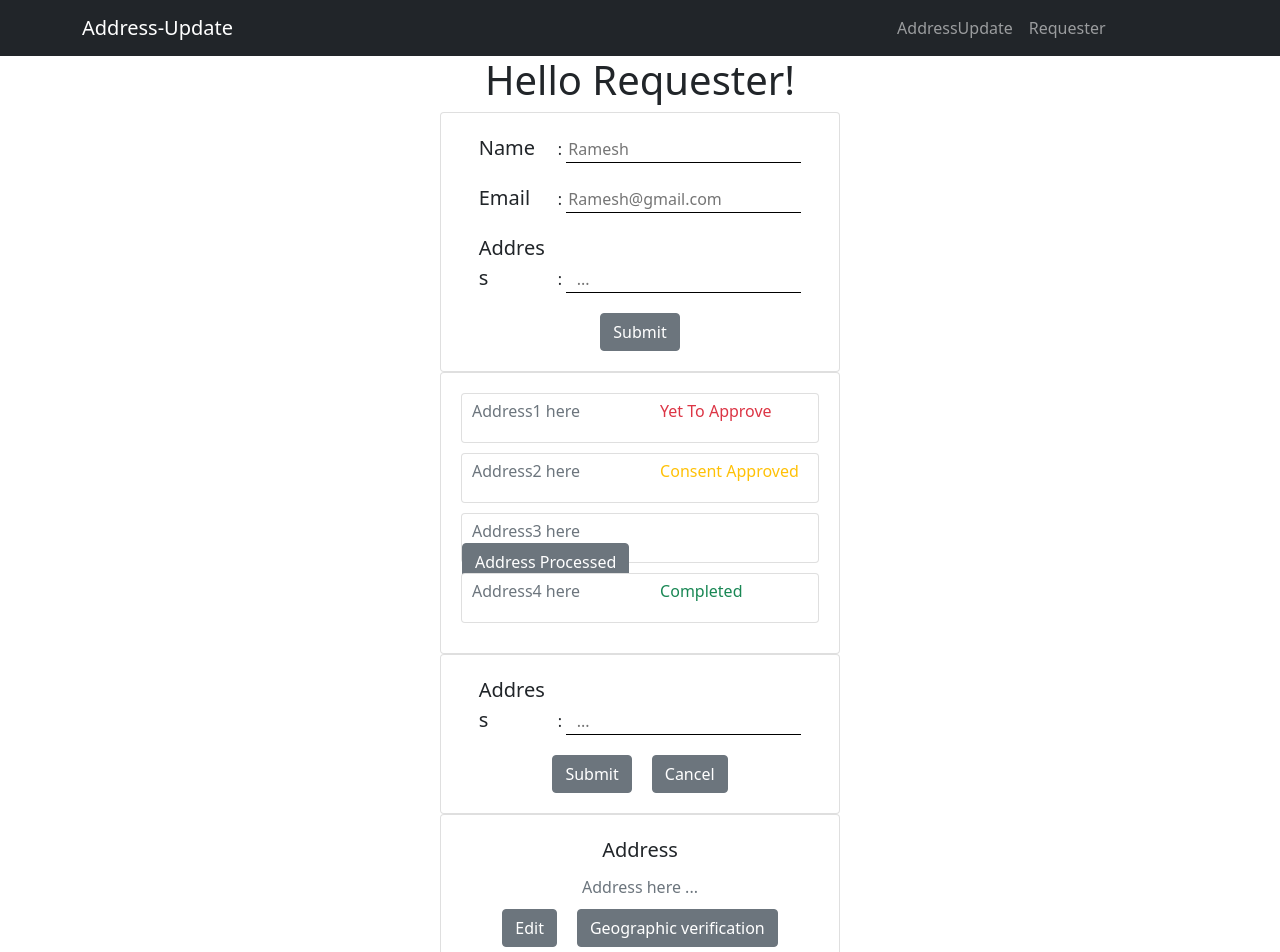
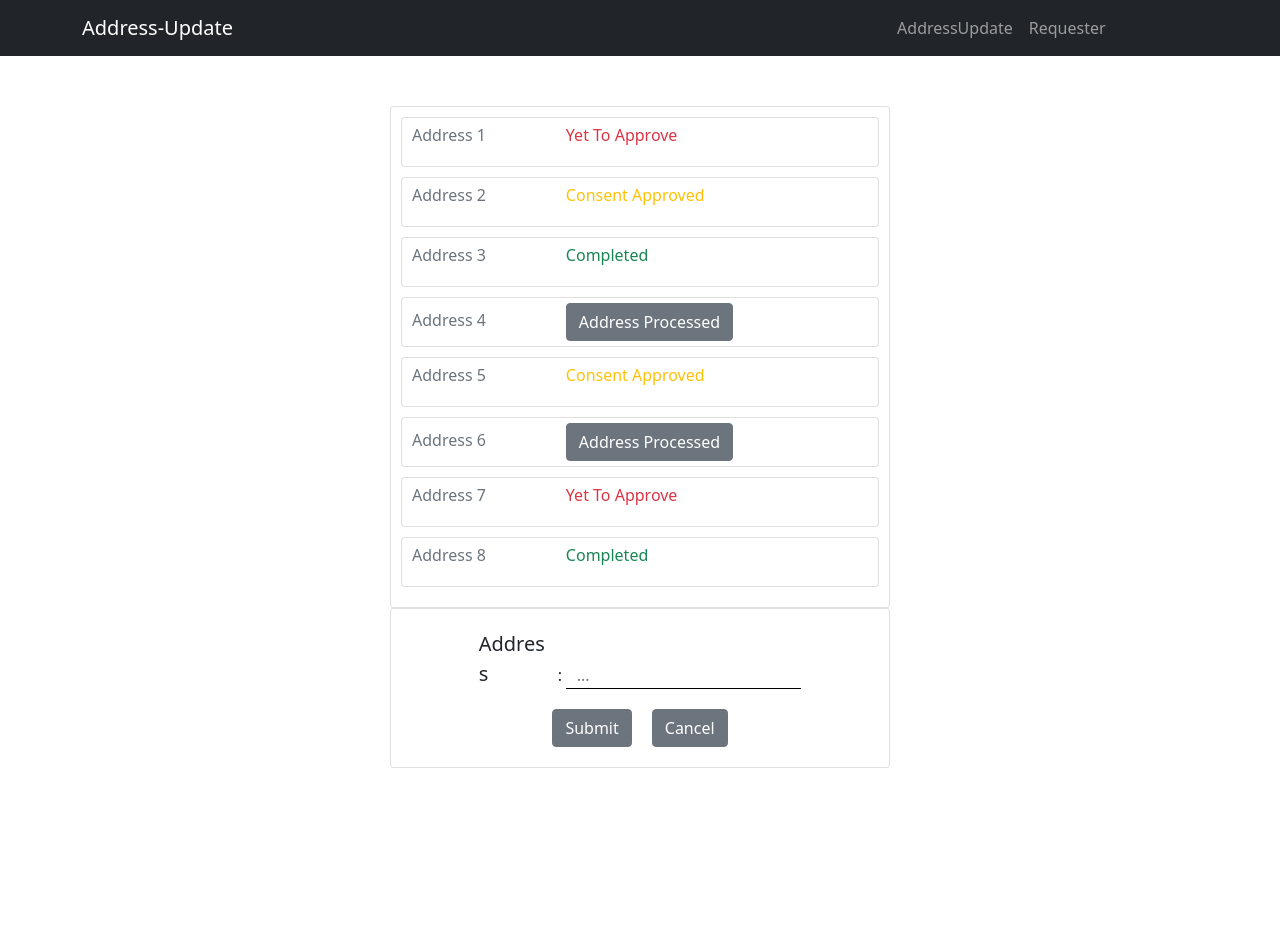
Before and after one commit to gaurikapoplai21/front-end-aadhar, a React (Create React App) app in the folder address-update/: page / in a window 1280 px wide. Shown: the top 952 px of the page. After the commit the page ends 800 px from the top, so only its background shows below. Built offline with nearby package versions, Linux system fonts and the light colour scheme.

Commit message:
almost done

```diff
--- a/address-update/src/components/Navbar.js
+++ b/address-update/src/components/Navbar.js
@@ -43,7 +43,24 @@ class LoginNavbar extends Component {
 class GenericNavbar extends Component {
   constructor(props) {
     super(props);
+    this.state = {
+      addressupdate: false,
+    };
   }
+
+  addressupdate = () => {
+    this.props.addrupdtcallback();
+    this.setState({ addressupdate: true });
+  };
+
+  status = () => {
+    this.props.statuscallback();
+    this.setState({ addressupdate: false });
+  };
+
+  enable = () => {
+    !this.state.addressupdate ? this.addressupdate() : this.status();
+  };
 
   render() {
     const logintype = this.props.logintype;
@@ -55,7 +72,9 @@ class GenericNavbar extends Component {
           <Navbar.Collapse id="responsive-navbar-nav">
             <Nav style={{ "margin-left": "50vw" }}>
               {logintype === "Requester" ? (
-                <Nav.Link>AddressUpdate</Nav.Link>
+                <Nav.Link onClick={this.enable}>
+                  {!this.state.addressupdate ? "AddressUpdate" : "Status"}
+                </Nav.Link>
               ) : (
                 <div />
               )}
--- a/address-update/src/components/Requester/AddressEditForm.js
+++ b/address-update/src/components/Requester/AddressEditForm.js
@@ -37,7 +37,7 @@ class AddressEditForm extends Component {
   render() {
     const box = {
       margin: "auto",
-      width: "400px",
+      width: "500px",
       padding: "20px",
     };
 
--- a/address-update/src/components/Requester/AddressEntryForm.js
+++ b/address-update/src/components/Requester/AddressEntryForm.js
@@ -1,6 +1,13 @@
 import React, { Component } from "react";
 
 class AddressEntryForm extends Component {
+  constructor(props) {
+    super(props);
+    // this.state = {
+    //   addressedit: false,
+    // };
+  }
+
   EntryInputRow({ name, placeholder, pattern }) {
     const topic = {
       display: "inline-block",
@@ -55,7 +62,13 @@ class AddressEntryForm extends Component {
             pattern=""
           />
           <this.EntryInputRow name="Address" placeholder="  ..." pattern=".+" />
-          <button type="submit" className="btn btn-secondary">
+          <button
+            type="submit"
+            className="btn btn-secondary"
+            onClick={() => {
+              this.props.addresseditcallback();
+            }}
+          >
             Submit
           </button>
         </form>
--- a/address-update/src/components/Requester/AddressVerification.js
+++ b/address-update/src/components/Requester/AddressVerification.js
@@ -1,35 +1,39 @@
 import React, { Component } from "react";
 
 class AddressVerification extends Component {
+  constructor(props) {
+    super(props);
+  }
+
   render() {
     const box = {
       margin: "auto",
-      width: "400px",
+      width: "500px",
       padding: "20px",
     };
 
     return (
       <div className="card" style={box}>
-        <form autoComplete="off">
-          <div style={{ fontSize: 20, marginBottom: 10 }}>Address</div>
-          <div className="text-secondary" style={{ marginBottom: 10 }}>
-            Address here ...
-          </div>
-          <button
-            type="submit"
+        <div style={{ fontSize: 20, marginBottom: 10 }}>
+          {this.props.index}. Address
+        </div>
+        <div className="text-secondary" style={{ marginBottom: 10 }}>
+          {this.props.address}
+        </div>
+        <div style={{ display: "block" }}>
+          <div
             className="btn btn-secondary"
-            style={{ display: "inline-block" }}
+            style={{ width: "200", display: "inline-block" }}
           >
             Edit
-          </button>
-          <button
-            type="submit"
+          </div>
+          <div
             className="btn btn-secondary"
-            style={{ display: "inline-block", marginLeft: 20 }}
+            style={{ width: "200", display: "inline-block", marginLeft: 20 }}
           >
             Geographic verification
-          </button>
-        </form>
+          </div>
+        </div>
       </div>
     );
   }
--- a/address-update/src/components/Requester/StatusFeed.js
+++ b/address-update/src/components/Requester/StatusFeed.js
@@ -1,7 +1,32 @@
 import React, { Component } from "react";
+import AddressVerification from "./AddressVerification.js";
+import AddressEditForm from "./AddressEditForm.js";
 
 class StatusFeed extends Component {
-  feed({ status, address }) {
+  constructor(props) {
+    super(props);
+    this.state = {
+      // Address index
+      addressshow: -1,
+      // Addresses and Status
+      addresses: [
+        ["Address 1", 0],
+        ["Address 2", 1],
+        ["Address 3", 3],
+        ["Address 4", 2],
+        ["Address 5", 1],
+        ["Address 6", 2],
+        ["Address 7", 0],
+        ["Address 8", 3],
+      ],
+    };
+  }
+
+  resetAddressShow = () => {
+    this.setState({ addressshow: -1 });
+  };
+
+  feed = ({ status, index, address }) => {
     const row = {
       display: "block",
       textAlign: "left",
@@ -28,12 +53,17 @@ class StatusFeed extends Component {
             Consent Approved
           </div>
         ) : status === 2 ? (
-          <button
+          <div
             className="btn btn-secondary"
+            onClick={() => {
+              this.state.addressshow != index
+                ? this.setState({ addressshow: index })
+                : this.resetAddressShow();
+            }}
             style={{ display: "inline-block" }}
           >
             Address Processed
-          </button>
+          </div>
         ) : status === 3 ? (
           <div className="text-success" style={{ display: "inline-block" }}>
             Completed
@@ -41,22 +71,50 @@ class StatusFeed extends Component {
         ) : undefined}
       </div>
     );
-  }
+  };
+
+  getAddressComponent = () => {
+    var lists = [];
+    for (var i = 0; i < this.state.addresses.length; i++) {
+      lists.push(
+        <this.feed
+          status={this.state.addresses[i][1]}
+          index={i + 1}
+          address={this.state.addresses[i][0]}
+        />
+      );
+    }
+    return lists;
+  };
 
   render() {
     const box = {
       margin: "auto",
-      width: "400px",
-      padding: "20px",
+      width: "500px",
+      padding: "10px",
+      overflow: "auto",
     };
     return (
-      <div className="card" style={box}>
-        <ul style={{ margin: 0, padding: 0 }}>
-          <this.feed status={0} address={"Address1 here"} />
-          <this.feed status={1} address={"Address2 here"} />
-          <this.feed status={2} address={"Address3 here"} />
-          <this.feed status={3} address={"Address4 here"} />
-        </ul>
+      <div>
+        <div className="card" style={box}>
+          <ul
+            style={{
+              maxHeight: 600,
+              height: "auto",
+              margin: 0,
+              padding: 0,
+            }}
+          >
+            {this.getAddressComponent()}
+          </ul>
+        </div>
+        {this.state.addressshow != -1 ? (
+          <AddressVerification
+            index={this.state.addressshow}
+            address={this.state.addresses[this.state.addressshow - 1][0]}
+          />
+        ) : undefined}
+        <AddressEditForm />
       </div>
     );
   }
--- a/address-update/src/components/RequesterDashboard.js
+++ b/address-update/src/components/RequesterDashboard.js
@@ -2,19 +2,37 @@ import React, { Component } from "react";
 import { GenericNavbar } from "./Navbar.js";
 import AddressEntryForm from "./Requester/AddressEntryForm.js";
 import StatusFeed from "./Requester/StatusFeed.js";
-import AddressEditForm from "./Requester/AddressEditForm.js";
-import AddressVerification from "./Requester/AddressVerification.js";
 
-export class RequesterDashboard extends Component {
+class RequesterDashboard extends Component {
+  constructor(props) {
+    super(props);
+    this.state = {
+      addressupdate: false,
+    };
+  }
+
+  enableAddressForm = () => {
+    this.setState({ addressupdate: true });
+  };
+
+  enableStatus = () => {
+    this.setState({ addressupdate: false });
+  };
+
   render() {
     return (
       <div>
-        <GenericNavbar logintype="Requester" />
-        <h1>Hello Requester!</h1>
-        <AddressEntryForm />
-        <StatusFeed />
-        <AddressEditForm />
-        <AddressVerification />
+        <GenericNavbar
+          logintype="Requester"
+          addrupdtcallback={this.enableAddressForm}
+          statuscallback={this.enableStatus}
+        />
+        <div style={{ height: 50 }}></div>
+        {this.state.addressupdate ? (
+          <AddressEntryForm addresseditcallback={this.enableAddressEdit} />
+        ) : (
+          <StatusFeed />
+        )}
       </div>
     );
   }
```
